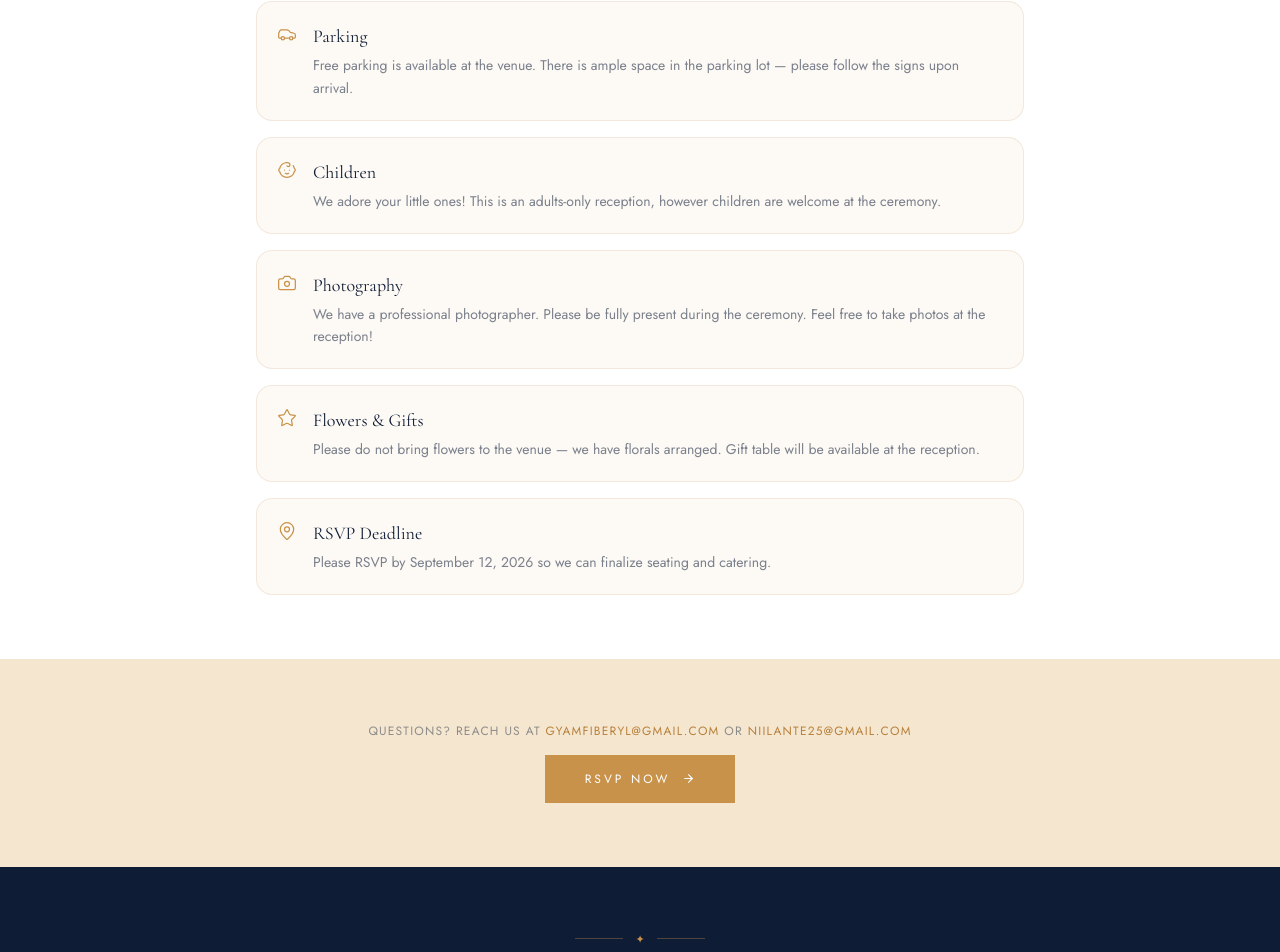
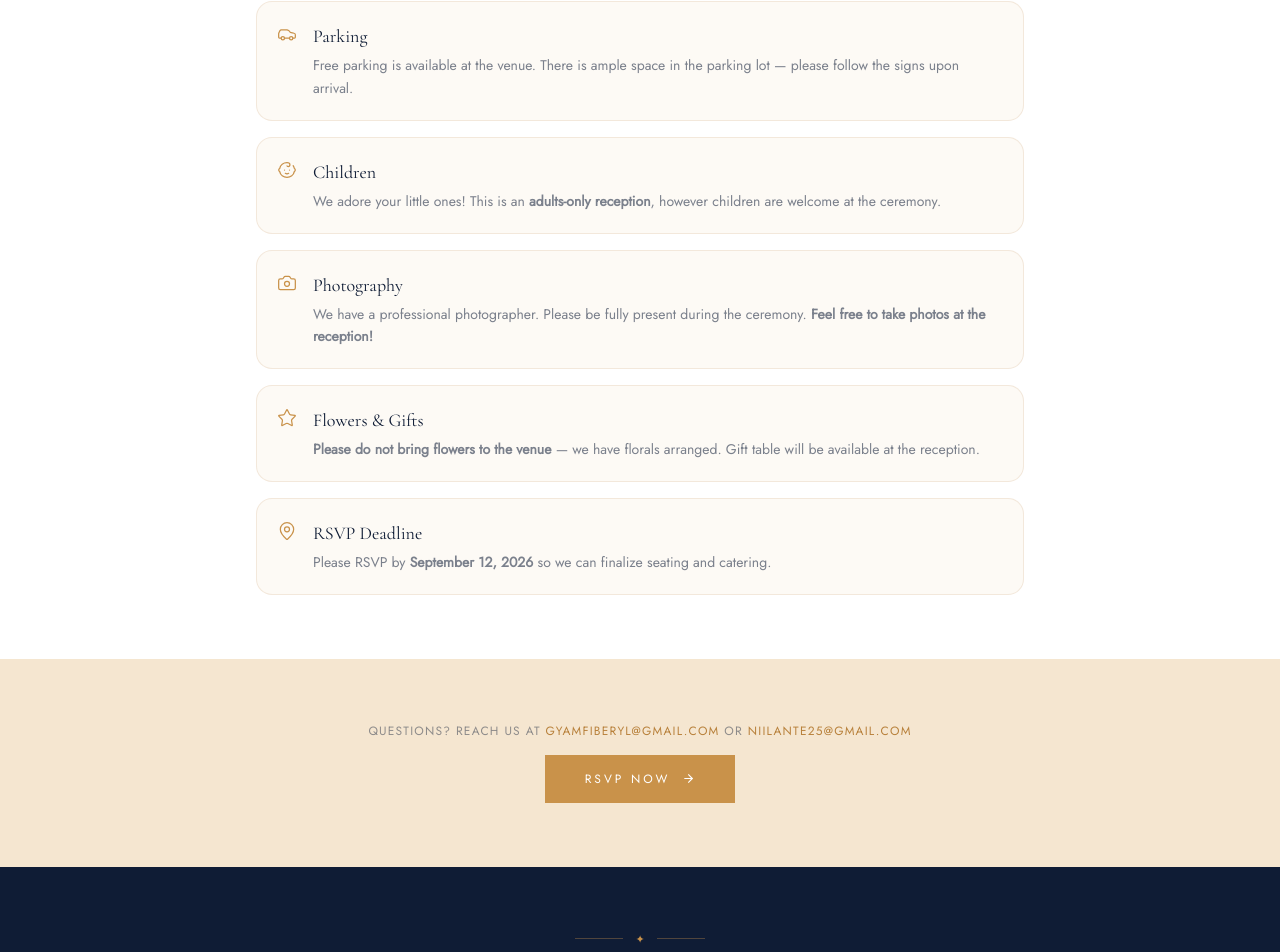
Before and after one commit to GIdeon1199/wedding-rsvp, a Next.js app: page /details in a window 1280 px wide. Shown: the part 1428-2380 px from the top of the page. Built offline with nearby package versions, Linux system fonts and the light colour scheme.

Commit message:
Bold important information across details, location, and dress code pages

```diff
--- a/app/details/page.tsx
+++ b/app/details/page.tsx
@@ -6,6 +6,7 @@ import { WEDDING_CONFIG } from "@/lib/wedding-config";
 import { MapPin, Clock, Info, Gem, Wine, Shirt, Car, Baby, Camera, Star } from "lucide-react";
 import Link from "next/link";
 import { ArrowRight } from "lucide-react";
+import { ReactNode } from "react";
 
 const detailCards = [
   {
@@ -32,12 +33,18 @@ const detailCards = [
   },
 ];
 
-const notes = [
+type Note = {
+  icon: ReactNode;
+  title: string;
+  desc: ReactNode;
+};
+
+const notes: Note[] = [
   { icon: <Car size={20} strokeWidth={1.5} className="text-gold-400" />, title: "Parking", desc: "Free parking is available at the venue. There is ample space in the parking lot — please follow the signs upon arrival." },
-  { icon: <Baby size={20} strokeWidth={1.5} className="text-gold-400" />, title: "Children", desc: "We adore your little ones! This is an adults-only reception, however children are welcome at the ceremony." },
-  { icon: <Camera size={20} strokeWidth={1.5} className="text-gold-400" />, title: "Photography", desc: "We have a professional photographer. Please be fully present during the ceremony. Feel free to take photos at the reception!" },
-  { icon: <Star size={20} strokeWidth={1.5} className="text-gold-400" />, title: "Flowers & Gifts", desc: "Please do not bring flowers to the venue — we have florals arranged. Gift table will be available at the reception." },
-  { icon: <MapPin size={20} strokeWidth={1.5} className="text-gold-400" />, title: "RSVP Deadline", desc: `Please RSVP by ${WEDDING_CONFIG.rsvpDeadline} so we can finalize seating and catering.` },
+  { icon: <Baby size={20} strokeWidth={1.5} className="text-gold-400" />, title: "Children", desc: <>We adore your little ones! This is an <strong>adults-only reception</strong>, however children are welcome at the ceremony.</> },
+  { icon: <Camera size={20} strokeWidth={1.5} className="text-gold-400" />, title: "Photography", desc: <>We have a professional photographer. Please be fully present during the ceremony. <strong>Feel free to take photos at the reception!</strong></> },
+  { icon: <Star size={20} strokeWidth={1.5} className="text-gold-400" />, title: "Flowers & Gifts", desc: <><strong>Please do not bring flowers to the venue</strong> — we have florals arranged. Gift table will be available at the reception.</> },
+  { icon: <MapPin size={20} strokeWidth={1.5} className="text-gold-400" />, title: "RSVP Deadline", desc: <>Please RSVP by <strong>{WEDDING_CONFIG.rsvpDeadline}</strong> so we can finalize seating and catering.</> },
 ];
 
 export default function DetailsPage() {
--- a/app/dress-code/page.tsx
+++ b/app/dress-code/page.tsx
@@ -12,7 +12,7 @@ const attire = [
     items: [
       "Tuxedo or dark formal suit",
       "White dress shirt",
-      "Tie or bow tie (midnight blue or burnt orange recommended)",
+      <>Tie or bow tie (<strong>midnight blue</strong> or <strong>burnt orange</strong> recommended)</>,
       "Polished dress shoes",
     ],
   },
@@ -29,7 +29,7 @@ const attire = [
 ];
 
 const avoid = [
-  "All-white or cream (reserved for the bride)",
+  <><strong>All-white or cream</strong> (reserved for the bride)</>,
   "All-black only",
   "Casual jeans or t-shirts",
   "Bright neon colors",
--- a/app/location/page.tsx
+++ b/app/location/page.tsx
@@ -153,7 +153,7 @@ export default function LocationPage() {
             <SectionHeader
               label="Accommodations"
               title="Where to Stay"
-              subtitle="While we recommend the Hampton Inn & Suites, please feel free to book any hotel in the area that best suits your needs."
+              subtitle={<>While we recommend the <strong>Hampton Inn & Suites</strong>, please feel free to <strong>book any hotel in the area</strong> that best suits your needs.</>}
             />
             <div className="mt-8 rounded-2xl p-8 border border-cream-300/60" style={{ background: "#FDFAF5" }}>
               <p className="font-display text-xl text-center sm:text-left text-navy-500 mb-1">
```
